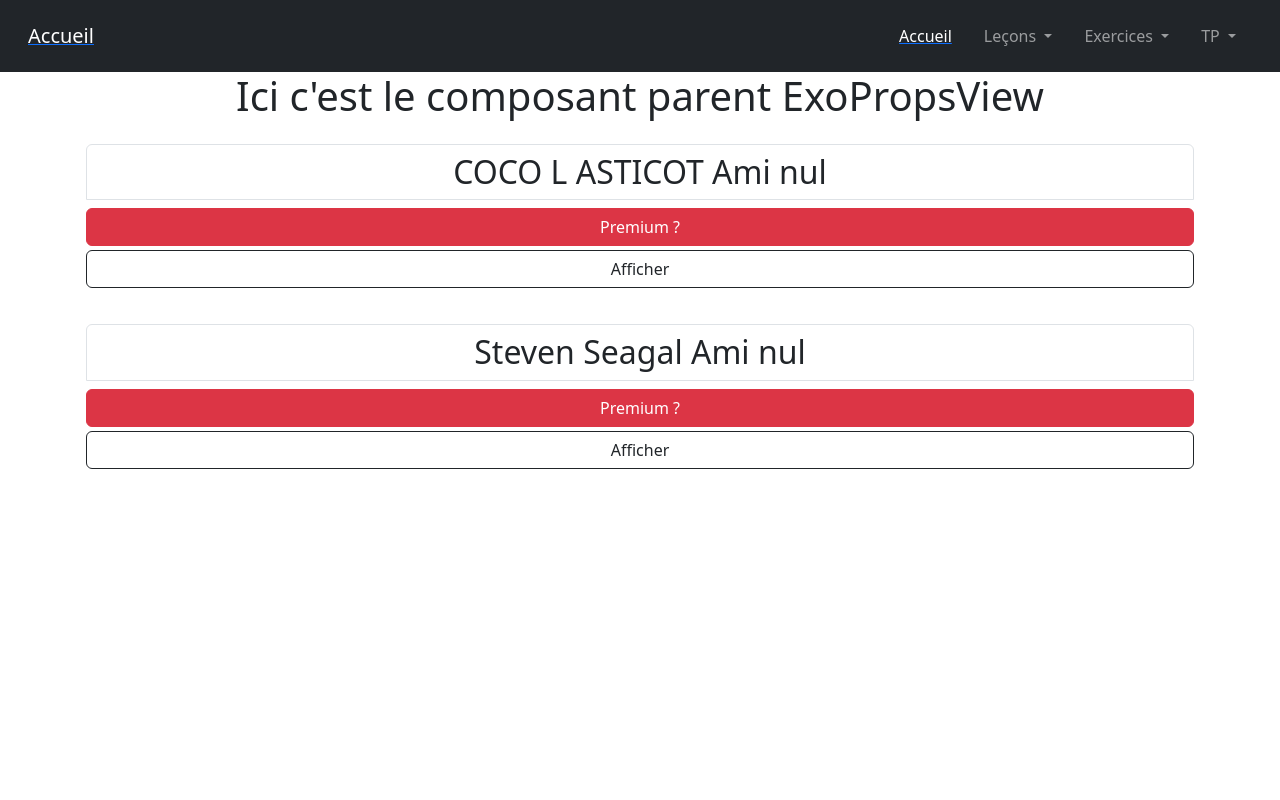
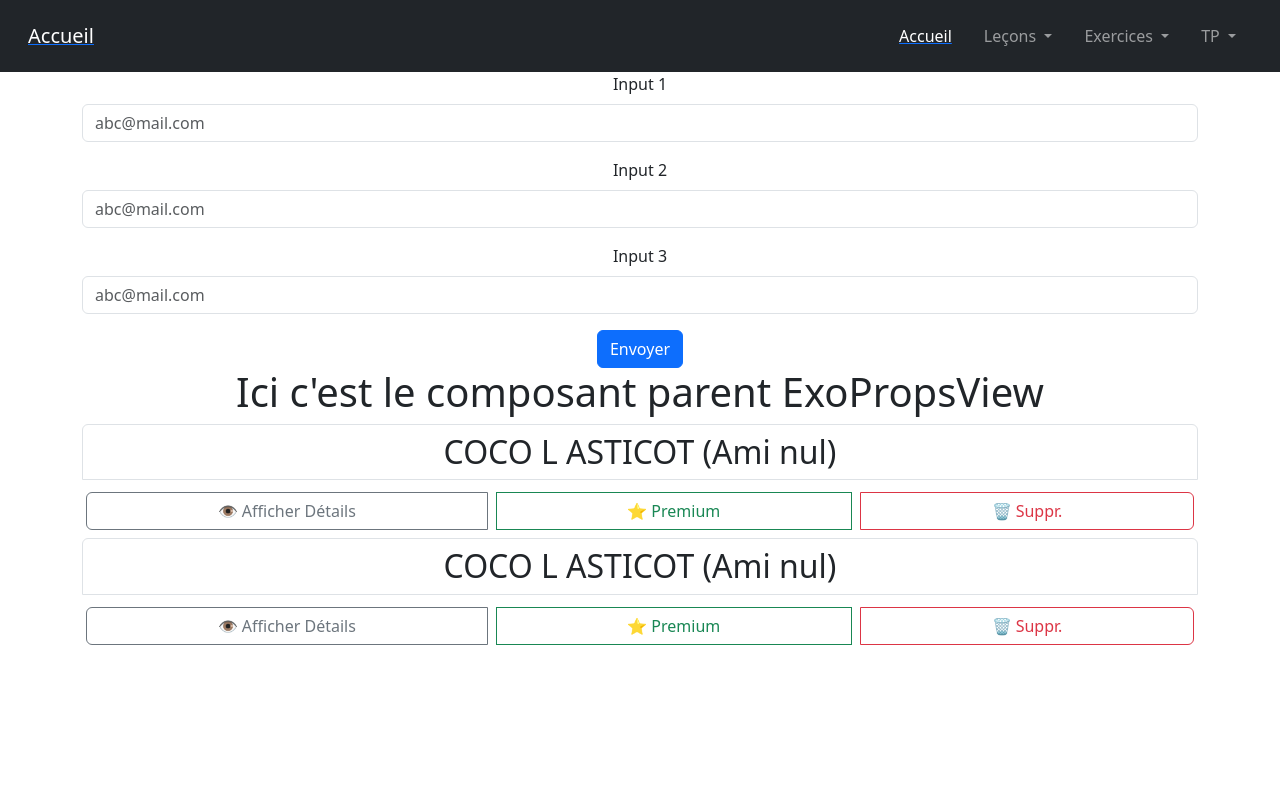
Before and after one commit to yassineS31/Projet_vueJS, a Vue app: page /exo_parentpropsview in a window 1280 px wide. Shown: the top 800 px of the page. Built offline with nearby package versions, Linux system fonts and the light colour scheme.

Commit message:
Ajout exo one friends & co

```diff
--- a/src/router/index.js
+++ b/src/router/index.js
@@ -111,6 +111,12 @@ const router = createRouter({
             component:()=>import('../views/exos/exo_LessonRouterView.vue'),
 
         },
+        {
+            path:'/newfriend',
+            name:'emot emit part 4',
+            component:()=>import('../views/exos/exo_newFriend.vue'),
+
+        },
 
 
 
--- /dev/null
+++ b/src/views/exos/exo_newFriend.vue
@@ -0,0 +1,63 @@
+<template>
+  <div class="container ">
+    <form  @submit.prevent="submitData">
+ <div class="mb-3">
+  <label for="" class="form-label">Input 1</label>
+  <input
+    v-model="enteredName"
+    type="text"
+    class="form-control"
+    name="Input 1"
+    id="in1"
+    aria-describedby="emailHelpId"
+    placeholder="abc@mail.com"
+  />
+ </div>
+ <div class="mb-3">
+  <label for="" class="form-label">Input 2</label>
+  <input
+    v-model="enteredPhone"
+    type="text"
+    class="form-control"
+    name="Input 2"
+    id="in2"
+    aria-describedby="emailHelpId"
+    placeholder="abc@mail.com"
+  />
+
+ </div>
+ <div class="mb-3">
+  <label for="" class="form-label">Input 3</label>
+  <input
+    v-model="enteredMail"
+    type="text"
+    class="form-control"
+    name="Input 3"
+    id="in3"
+    aria-describedby="emailHelpId"
+    placeholder="abc@mail.com"
+  />
+
+ </div>
+ <button  @submit.prevent="submitData" class="btn btn-primary">Envoyer</button>
+    </form>
+ </div>
+</template>
+
+<script setup lang='js'>
+import {ref,defineEmits } from 'vue'
+let enteredName = ref('')
+let enteredPhone = ref('')
+let enteredMail = ref('')
+const emit = defineEmits(['add-ami']);
+
+const submitData = () => {
+  console.log({ enteredName, enteredPhone, enteredMail });
+  // Émettre l'événement avec les valeurs entrées
+  emit('add-ami', enteredName.value, enteredPhone.value, enteredMail.value);
+}
+
+</script>
+
+<style scoped lang="css">
+</style>
--- a/src/views/exos/exo_oneFriend.vue
+++ b/src/views/exos/exo_oneFriend.vue
@@ -1,19 +1,24 @@
 <template>
-  <div class="container my-1 p-3">
+
+  <div class="container my-1">
       <ul class="list-group">
-          <h2 class="list-group-item">{{ unAmiName }} {{ premiumData ? 'Ami premium' : 'Ami nul' }}</h2>
-          <button @click="afficherPremium" class="btn btn-danger mb-1">Premium ?</button>
-          <button @click="afficherDetails" class="btn btn-outline-dark">{{ detailsVisibles ? 'Masquer' : 'Afficher'}}</button>
+          <h2 class="list-group-item">{{unAmiName}} {{premiumData ? '(Ami premium)':'(Ami nul)'}}</h2>
+          <div class="btn-group" role="group" aria-label="Basic example">
+              <button @click="afficherDetails" type="button" class="m-1 btn btn-outline-secondary">👁 {{detailsVisibles? 'Masquer': 'Afficher'}} Détails</button>
+              <button @click="afficherPremium"  type="button" class=" m-1 btn btn-outline-success">⭐️ Premium</button>
+              <button @click="supprimerAmi" type="button" class=" m-1 btn btn-outline-danger">🗑 Suppr.</button>
+          </div>
           <ul v-if="detailsVisibles" class="list-group">
-              <li class="list-group-item">{{ unAmiPhone }}</li>
-              <li class="list-group-item">{{ unAmiMail }}</li>
+              <li class="list-group-item">{{unAmiPhone}}</li>
+              <li class="list-group-item">{{unAmiMail}}</li>
           </ul>
       </ul>
   </div>
+
 </template>
 
 <script setup lang='js'>
-import { ref, defineProps, } from 'vue';
+import { ref, defineProps, defineEmits} from 'vue';
 
 const props = defineProps({
   unAmiName: {
@@ -43,15 +48,43 @@ const props = defineProps({
 
 const detailsVisibles = ref(false);
 const premiumData = ref(props.premium);
-const emit = defineEmits(['mon-event-premium']);
+
+const emit = defineEmits({
+  'mon-event-premium':(param)=>{
+    if(param){
+      console.log("true")
+      return true
+    }else{
+      console.error("Absence d'id (false)")
+      console.warn(`ça sent pas bon toussa`)
+      return false
+    }
+  },
+  'delete-ami':(param)=>{
+    if(param){
+      console.log("true")
+      return true
+    }else{
+      console.error("Absence d'id (false)")
+      console.warn(`ça sent pas bon toussa`)
+      return false
+    }
+  }
+}
+);
+
 const afficherDetails = () => {
   detailsVisibles.value = !detailsVisibles.value;
 };
 
 const afficherPremium = () => {
   premiumData.value = !premiumData.value;
-  emit('mon-event-premium',props.id);
+  emit('mon-event-premium');
 };
+
+const supprimerAmi=()=>{
+ emit('delete-ami',props.id)
+}
 
 
 </script>
--- a/src/views/exos/exo_parentPropsView.vue
+++ b/src/views/exos/exo_parentPropsView.vue
@@ -1,5 +1,8 @@
 <template>
   <div >
+    <newfriend
+    @add-ami="ajouterAmi">
+  </newfriend>
     <h1 class="text-center">Ici c'est le composant parent ExoPropsView</h1>
     <PropsOneFriendComp
     v-for ="unAmi in lesAmis"
@@ -9,7 +12,8 @@
     :unAmiPhone="unAmi.phone"
     :unAmiMail="unAmi.email"
     :unAmiPremium="unAmi.premium"
-    @mon-event-premium="reactionStatus"
+    @mon-event-premium="reactionStatus(unAmi.id)"
+    @delete-ami="supprimerAmi">
     ></PropsOneFriendComp>
 
     <!--<PropsOneFriendComp unAmiName="Cortex22" unAmiPhone="30303003" unAmiMail="cortex@cortex.cortex" premium=""></PropsOneFriendComp>
@@ -19,12 +23,14 @@
 </template>
 
 
+
 <script setup lang='js'>
-function reactionStatus(leIdDansUnAmi){
-  let trouver =lesAmis.find(leIdDansUnAmi)
-  console.log(trouver.name)
-  // alert('H4CK3D')
-}
+
+import { defineAsyncComponent,ref } from 'vue'
+const PropsOneFriendComp = defineAsyncComponent(() => import('./exo_oneFriend.vue'))
+const newfriend= defineAsyncComponent(() => import ('./exo_newFriend.vue') )
+
+
 const lesAmis = ref([
     {
         id: 'lasticot',
@@ -34,14 +40,41 @@ const lesAmis = ref([
         premium: true
     },
     {
-        id: 'kimonoSurUnFrigo',
-        name: "Steven Seagal",
-        phone: '+338765477',
-        email: 'steven@seagal.com',
+        id: 'lasticot2',
+        name: 'COCO L ASTICOT',
+        phone: '01234 5678 991',
+        email: 'coco@lasticot.com',
         premium: true
     }
+
 ]);
 
-import { defineAsyncComponent,ref } from 'vue'
-const PropsOneFriendComp = defineAsyncComponent(() => import('./exo_oneFriend.vue'))
+function reactionStatus(leIdDansUnAmi) {
+    // alert(`Top délire : J'arrive à réagir dans le parent
+    // à l'event "mon-eventpremium" qui est déclenché par le composant ENFANT `);
+    const unAmiIdentified = lesAmis.value.find(unAmiATrouver => unAmiATrouver.id === leIdDansUnAmi);
+    console.log('amiIdentified : ', unAmiIdentified);
+    unAmiIdentified.premium = !unAmiIdentified.premium;
+    console.log('amiIdentified : ', unAmiIdentified);
+}
+
+function ajouterAmi(eventName, eventPhone, eventMail) {
+    const newAmiContact = {
+        id: new Date().toISOString(),
+        name: eventName,
+        phone: eventPhone,
+        email: eventMail,
+        premium: false,
+    };
+    lesAmis.value.push(newAmiContact);
+    console.log(lesAmis.value);
+}
+
+
+function supprimerAmi(id){
+  const index = lesAmis.value.findIndex((ami) => ami.id === id);
+
+  lesAmis.value.splice(index,1)
+  console.log(lesAmis)
+}
 </script>
```
Also changed, not shown: 1 other file (tests, documents, lock files or other folders).
